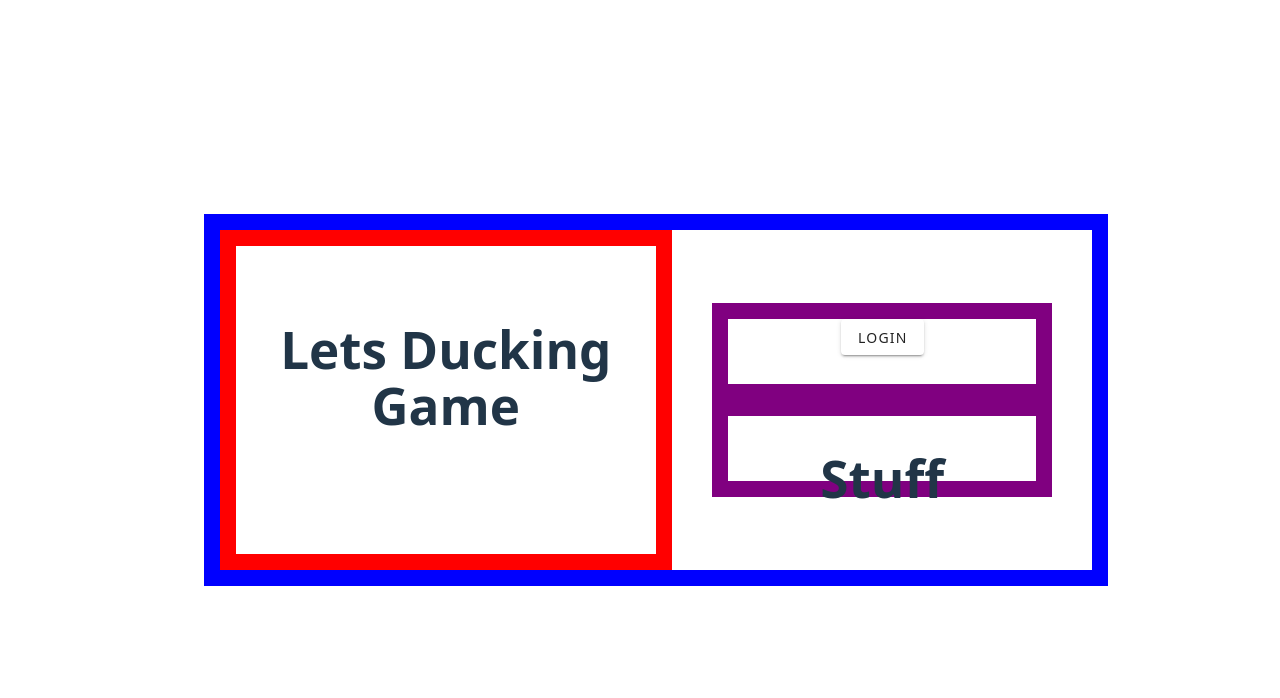
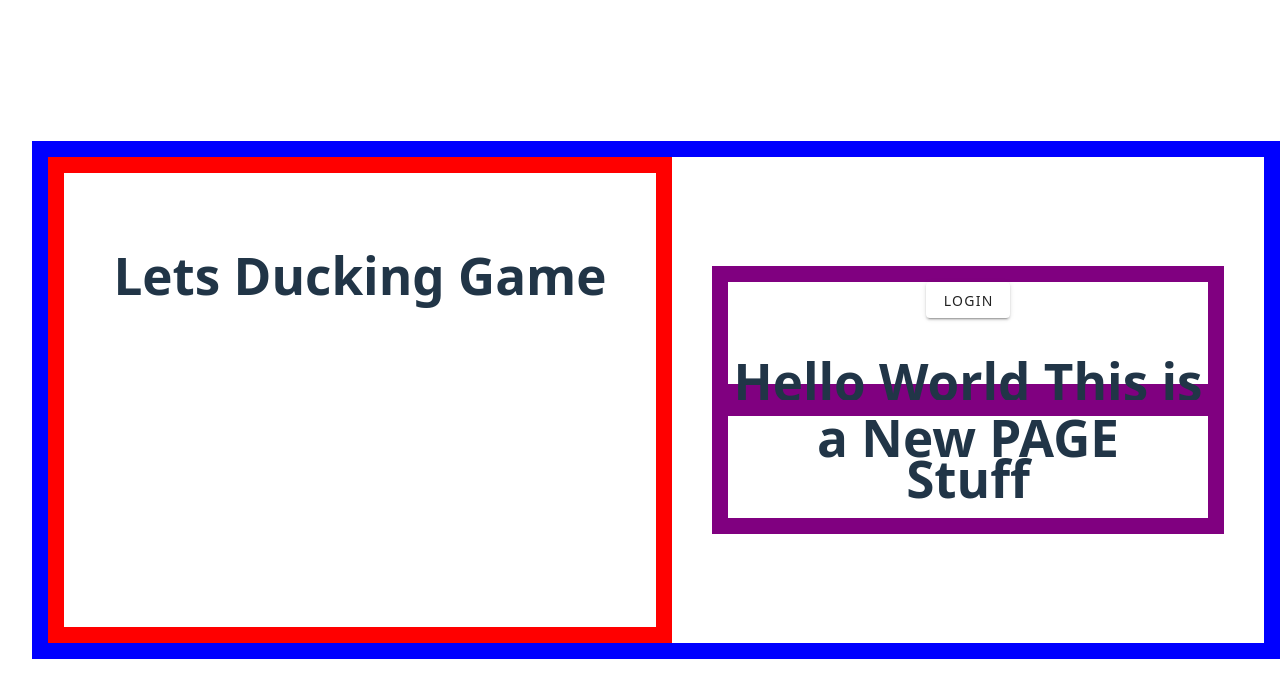
Before and after one commit to ForkstickLeg/LetsDuckingGame, a Vue app in the folder client/: page /HelloWorld in a window 1280 px wide. Shown: the top 698 px of the page. Built offline with nearby package versions, Linux system fonts and the light colour scheme.

Commit message:
Adding new page route functionality and ts readability

```diff
--- a/client/src/components/Landing/Login.vue
+++ b/client/src/components/Landing/Login.vue
@@ -20,7 +20,7 @@
               class="pa-2">
         </input>
         <nav>
-          <RouterLink to="/">Forgot</RouterLink>">
+          <RouterLink to="/HelloWorld">Forgot</RouterLink>">
             <v-btn text>Register</v-btn>
         </nav>
 
--- a/client/src/pages/HelloWorld.vue
+++ b/client/src/pages/HelloWorld.vue
@@ -1,14 +1,8 @@
 <script setup lang="ts">
-import { ref } from 'vue'
 
-defineProps<{ msg: string }>()
-
+const msg = 'Hello World This is a New PAGE';
 </script>
 
 <template>
   <h1>{{ msg }}</h1>
 </template>
-
-<style scoped>
-
-</style>
--- a/client/src/pages/LandingPage.vue
+++ b/client/src/pages/LandingPage.vue
@@ -0,0 +1,3 @@
+<template>
+    <h1>LandingPage.vue</h1>
+</template>
```
Also changed, not shown: client/src/shims-vue.d.ts (added, +9 -0 lines).
